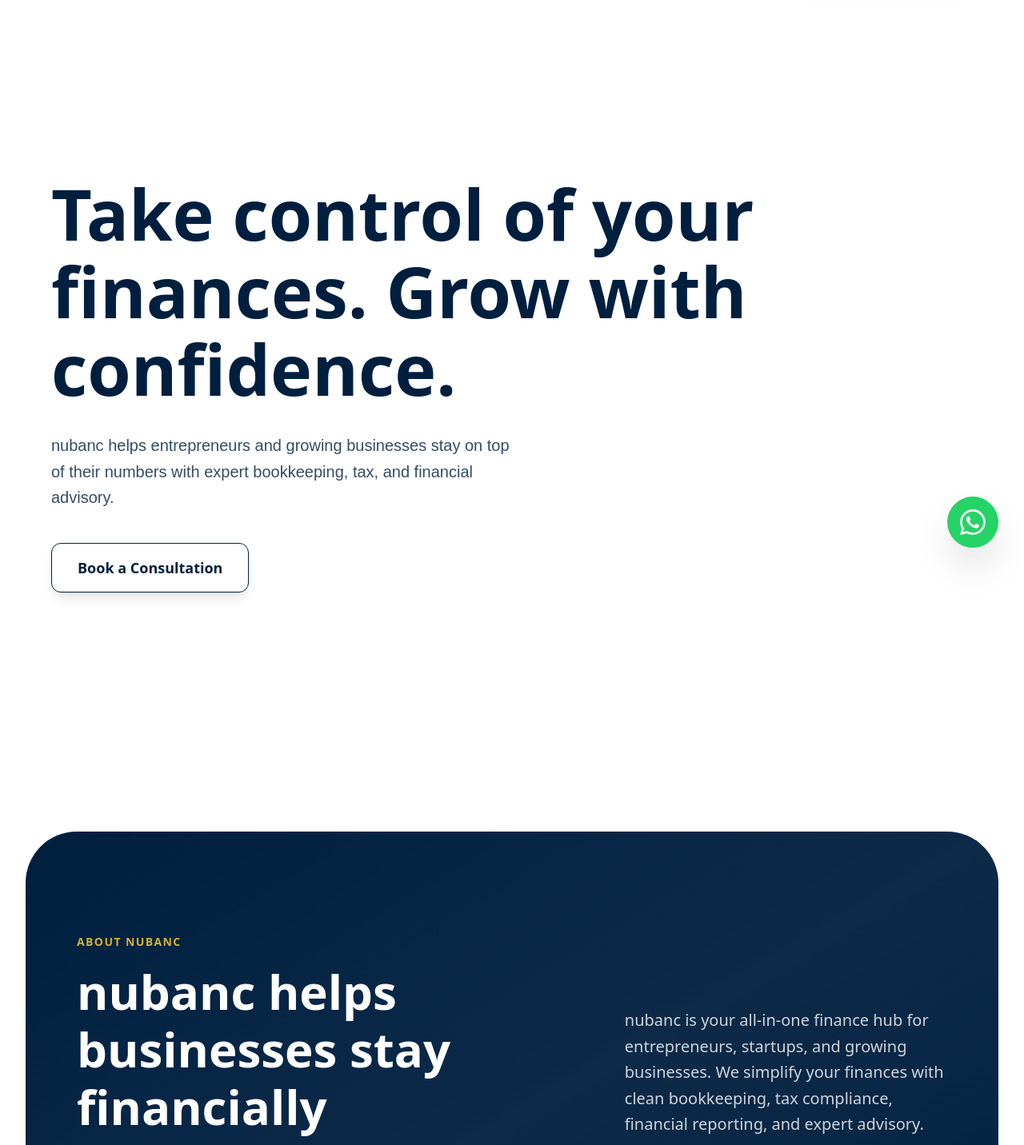
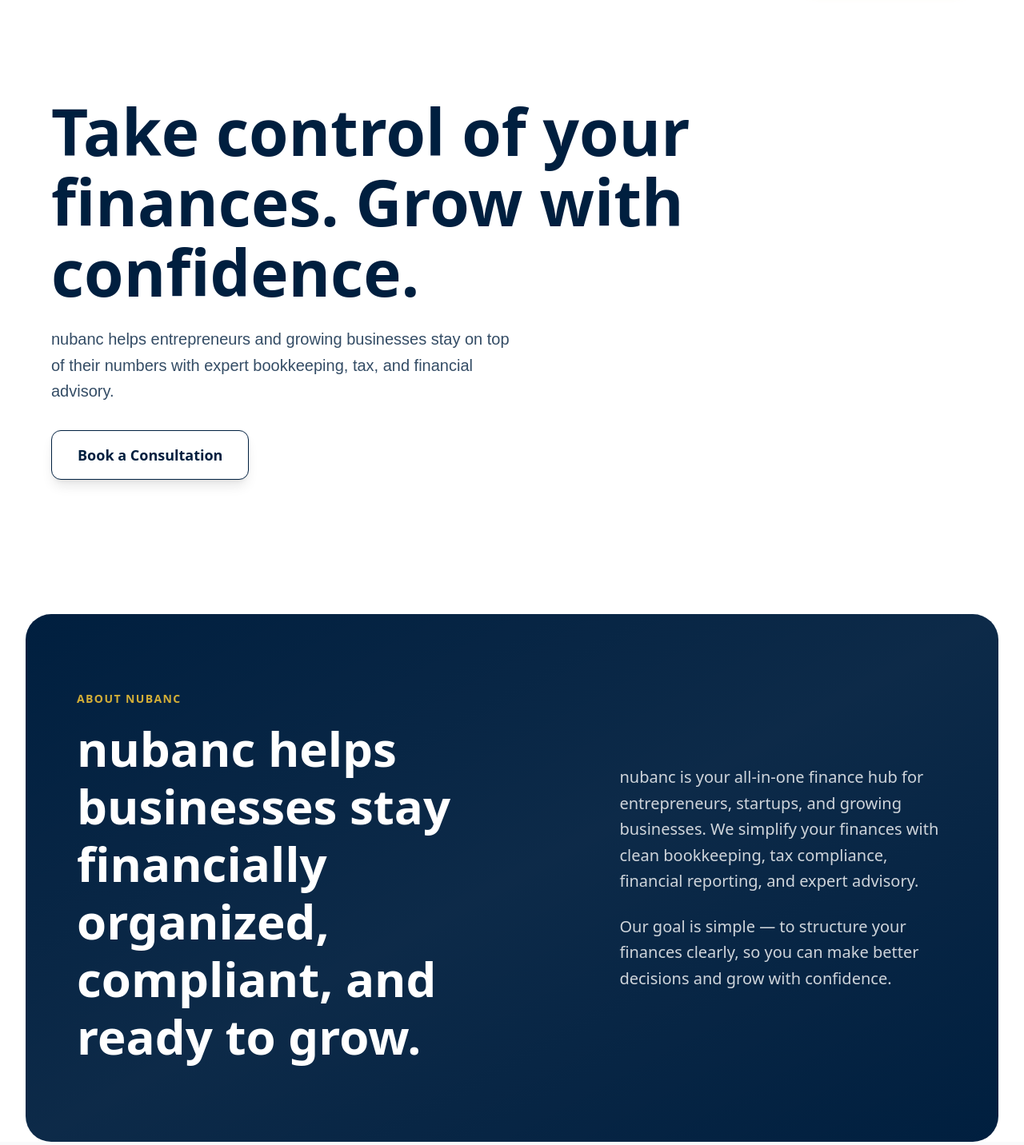
Before and after one commit to kuipid01/nubanc, a React (Vite) app: page / in a window 1280 px wide. Shown: the part 80-1512 px from the top of the page at 80% size. Built offline with nearby package versions, Linux system fonts and the light colour scheme.

Commit message:
improve spacing

```diff
--- a/src/App.tsx
+++ b/src/App.tsx
@@ -5,12 +5,11 @@
 import SuccessPlan from './components/SuccessPlan';
 import CTA from './components/CTA';
 import Footer from './components/Footer';
-import WhatsAppButton from './components/WhatsAppButton';
 
 function App() {
   return (
     <div className="min-h-screen bg-white font-manrope selection:bg-accent-gold/30 selection:text-primary-navy">
-      <WhatsAppButton />
+      {/* <WhatsAppButton /> */}
       <Navbar />
 
       <main>
--- a/src/components/About.tsx
+++ b/src/components/About.tsx
@@ -3,8 +3,8 @@
 
 const About: React.FC = () => {
     return (
-        <section id="about" className="relative mt-20 bg-linear-to-br from-primary-navy via-primary-navy/95 to-primary-navy text-white py-20 md:py-32 overflow-hidden rounded-[2rem] md:rounded-[4rem] mx-4 md:mx-8">
-            <div className="max-w-7xl mx-auto px-6 md:px-16 flex flex-col lg:flex-row items-center gap-12 lg:gap-20">
+        <section id="about" className="relative mt-12 bg-linear-to-br from-primary-navy via-primary-navy/95 to-primary-navy text-white py-16 md:py-24 overflow-hidden rounded-[2rem] md:rounded-4xl mx-4 md:mx-8">
+            <div className="max-w-7xl mx-auto px-6 md:px-16 flex flex-col lg:flex-row items-center gap-12 lg:gap-16">
                 {/* LEFT SIDE */}
                 <motion.div
                     initial={{ opacity: 0, x: -50 }}
--- a/src/components/CTA.tsx
+++ b/src/components/CTA.tsx
@@ -3,7 +3,7 @@
 
 const CTA: React.FC = () => {
     return (
-        <section id="contact" className="py-24 md:py-32 px-6 md:px-16 bg-linear-to-br from-primary-navy to-[#003366] text-white text-center overflow-hidden">
+        <section id="contact" className="py-20 md:py-28 px-6 md:px-16 bg-linear-to-br from-primary-navy to-[#003366] text-white text-center overflow-hidden">
             <motion.div
                 initial={{ opacity: 0, scale: 0.95 }}
                 whileInView={{ opacity: 1, scale: 1 }}
@@ -14,7 +14,7 @@
                 <h2 className="text-3xl md:text-5xl lg:text-6xl font-extrabold mb-8 text-white leading-[1.1]">
                     Ready to Scale Your Business?
                 </h2>
-                <p className="text-lg md:text-xl mb-12 text-white/90 max-w-2xl mx-auto leading-relaxed">
+                <p className="text-lg md:text-xl mb-10 text-white/90 max-w-2xl mx-auto leading-relaxed">
                     Book a consultation today and let's structure your finances for growth.
                 </p>
                 <div className="flex flex-col sm:flex-row gap-6 justify-center items-stretch sm:items-center">
--- a/src/components/Footer.tsx
+++ b/src/components/Footer.tsx
@@ -3,7 +3,7 @@
 
 const Footer: React.FC = () => {
     return (
-        <footer className="bg-[#0f0b1a] text-white pt-24 pb-12 px-6 md:px-16 overflow-hidden">
+        <footer className="bg-[#0f0b1a] text-white pt-16 pb-8 px-6 md:px-16 overflow-hidden">
             <motion.div
                 initial={{ opacity: 0, y: 30 }}
                 whileInView={{ opacity: 1, y: 0 }}
@@ -11,9 +11,9 @@
                 transition={{ duration: 0.8 }}
                 className="max-w-7xl mx-auto"
             >
-                <div className="grid grid-cols-1 md:grid-cols-2 lg:grid-cols-4 gap-12 mb-16">
+                <div className="grid grid-cols-1 md:grid-cols-2 lg:grid-cols-4 gap-8 mb-12">
                     <div className="flex flex-col">
-                        <div className='bg-white w-fit px-2 h-fit mb-20 py-1 rounded-full'>
+                        <div className='bg-white w-fit px-2 h-fit mb-12 py-1 rounded-full'>
                             <img src="/logo.png" alt="logo nubanc" className='w-52 object-contain h-auto ' />
                         </div>
 
--- a/src/components/Hero.tsx
+++ b/src/components/Hero.tsx
@@ -4,7 +4,7 @@
 const Hero: React.FC = () => {
 
     return (
-        <section className="relative min-h-[90vh] md:min-h-screen lg:min-h-[130vh] flex items-center pt-20 overflow-hidden bg-white">
+        <section className="relative min-h-[90vh] md:min-h-screen flex items-center pt-20 overflow-hidden bg-white">
             <div className="relative z-10 w-full max-w-7xl mx-auto px-6 md:px-16 flex flex-col items-start">
                 {/* LEFT CONTENT */}
                 <div className="text-left max-w-4xl">
@@ -12,7 +12,7 @@
                         initial={{ opacity: 0, y: 30 }}
                         animate={{ opacity: 1, y: 0 }}
                         transition={{ duration: 0.8, ease: "easeOut" }}
-                        className="text-5xl md:text-7xl lg:text-[88px] text-primary-navy mb-8 font-semibold leading-[1.1]"
+                        className="text-5xl md:text-7xl lg:text-[80px] text-primary-navy mb-6 font-semibold leading-[1.1]"
                     >
                         Take control of your finances. Grow with confidence.
                     </motion.h1>
@@ -21,7 +21,7 @@
                         initial={{ opacity: 0, y: 20 }}
                         animate={{ opacity: 1, y: 0 }}
                         transition={{ duration: 0.8, delay: 0.2, ease: "easeOut" }}
-                        className="text-lg md:text-xl text-primary-navy/80 max-w-xl mb-10 poppins-regular leading-relaxed"
+                        className="text-lg md:text-xl text-primary-navy/80 max-w-xl mb-8 poppins-regular leading-relaxed"
                     >
                         nubanc helps entrepreneurs and growing businesses stay on top of their numbers with
                         expert bookkeeping, tax, and financial advisory.
--- a/src/components/Services.tsx
+++ b/src/components/Services.tsx
@@ -58,7 +58,7 @@
     };
 
     return (
-        <section id="services" className="py-24 px-6 md:px-16 bg-gray-50">
+        <section id="services" className="py-16 px-6 md:px-16 bg-gray-50">
             <div className="max-w-7xl mx-auto">
                 <motion.div
                     initial={{ opacity: 0, y: 20 }}
@@ -68,7 +68,7 @@
                     className='max-w-4xl'
                 >
                     <p className='mb-8 text-4xl md:text-5xl lg:text-7xl font-semibold text-primary-navy leading-[1.1]'>Structure your finances. Grow with confidence.</p>
-                    <p className='mb-16 text-text-gray text-lg md:text-xl font-medium leading-relaxed'>At nubanc, we help entrepreneurs, startups, and growing businesses stay on top of their numbers through clean bookkeeping, tax compliance, financial reporting, and expert finance advisory—so you can make smarter decisions and scale with clarity.</p>
+                    <p className='mb-12 text-text-gray text-lg md:text-xl font-medium leading-relaxed'>At nubanc, we help entrepreneurs, startups, and growing businesses stay on top of their numbers through clean bookkeeping, tax compliance, financial reporting, and expert finance advisory—so you can make smarter decisions and scale with clarity.</p>
                 </motion.div>
 
                 <motion.div
--- a/src/components/SuccessPlan.tsx
+++ b/src/components/SuccessPlan.tsx
@@ -3,7 +3,7 @@
 
 const SuccessPlan: React.FC = () => {
     return (
-        <section className="py-24 px-6 md:px-16 overflow-hidden">
+        <section className="py-16 px-6 md:px-16 overflow-hidden">
             <div className="max-w-7xl mx-auto">
                 <div className="flex flex-col lg:flex-row-reverse items-center gap-12 lg:gap-20">
                     <motion.div
@@ -16,7 +16,7 @@
                         <h2 className="text-3xl md:text-5xl lg:text-6xl font-extrabold text-primary-navy mb-8 leading-tight">
                             Plan and Manage for Success
                         </h2>
-                        <p className="text-lg md:text-xl text-text-gray mb-10 leading-relaxed">
+                        <p className="text-lg md:text-xl text-text-gray mb-8 leading-relaxed">
                             We support you with FP&A; budgeting, cashflow forecasting, and variance analysis to help you plan and manage your finances effectively.
                         </p>
 
```
